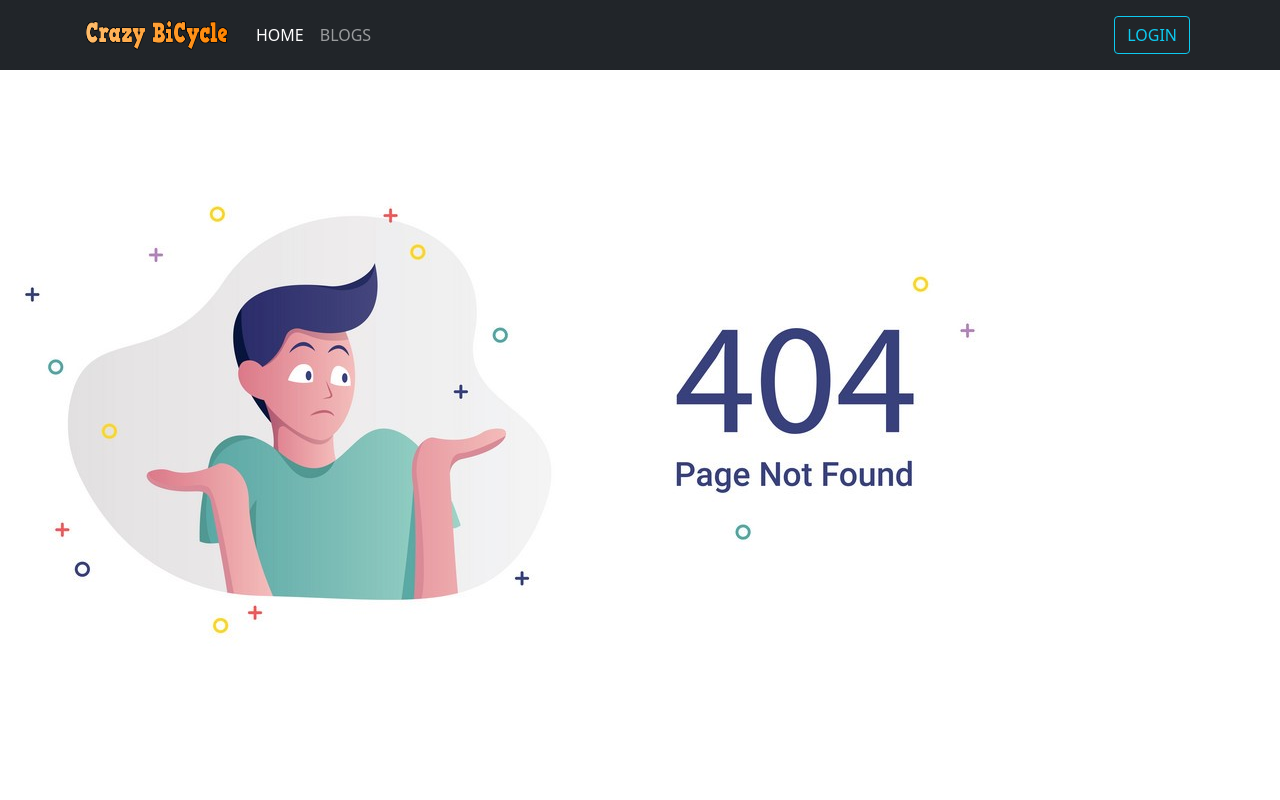
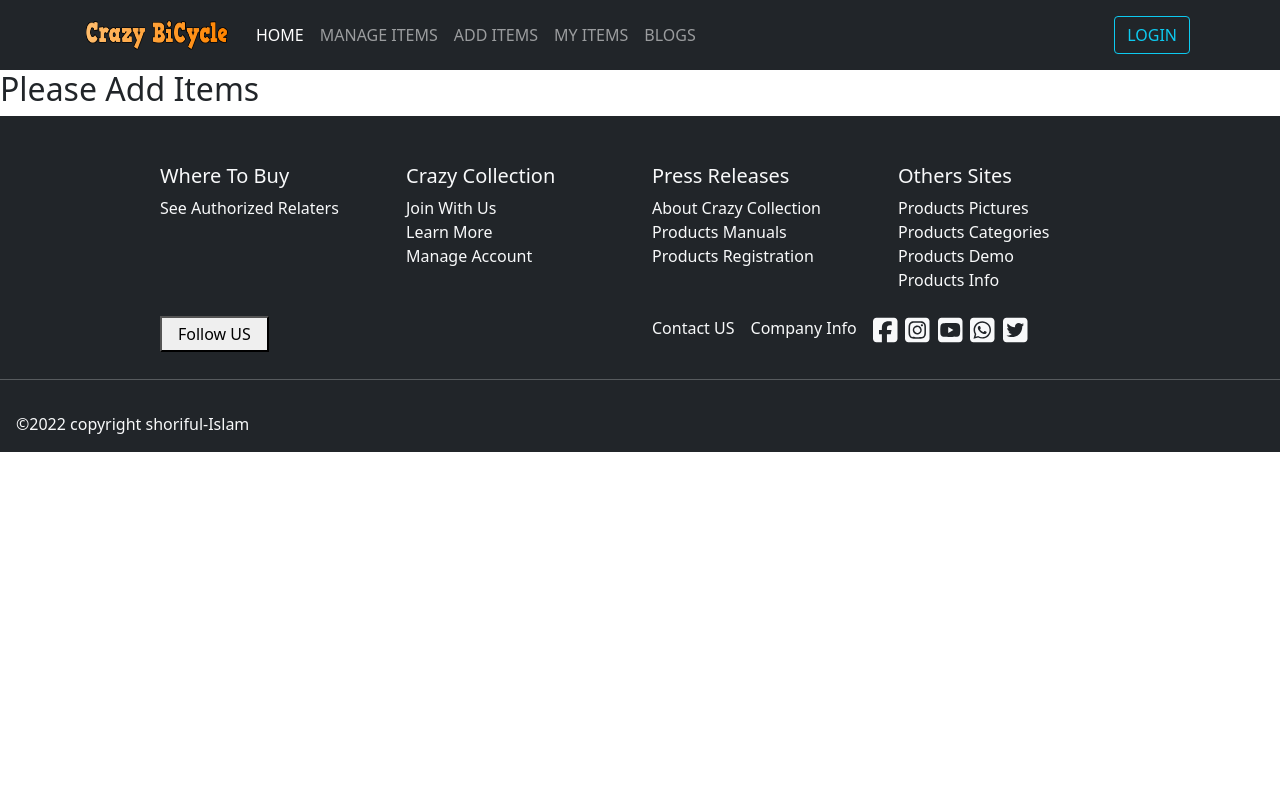
Before and after one commit to Shoriful-Islam-11055/BiCycle-CollectionBD-clint, a React (Create React App) app: page /addItems in a window 1280 px wide. Shown: the top 800 px of the page. Built offline with nearby package versions, Linux system fonts and the light colour scheme; no server answers; a web font is replaced by a local one.

Commit message:
some file create and react hook from istall

```diff
--- a/package.json
+++ b/package.json
@@ -17,6 +17,7 @@
     "react-bootstrap": "^2.3.1",
     "react-dom": "^18.1.0",
     "react-firebase-hooks": "^5.0.3",
+    "react-hook-form": "^7.30.0",
     "react-router-dom": "^6.3.0",
     "react-scripts": "5.0.1",
     "web-vitals": "^2.1.4"
--- a/src/App.js
+++ b/src/App.js
@@ -1,12 +1,15 @@
 import { Route, Routes } from "react-router-dom";
 import "./App.css";
+import AddItems from "./components/AddItems/AddItems";
 import AllItems from "./components/AllItems/AllItems";
 import Blogs from "./components/Blogs/Blogs";
 import Footer from "./components/Footer/Footer";
 import Header from "./components/Header/Header";
 import Home from "./components/Home/Home";
 import Login from "./components/Login/Login";
+import ManageItems from "./components/ManageItems/ManageItems";
 import ManageStock from "./components/ManageStock/ManageStock";
+import MyItems from "./components/MyItems/MyItems";
 import NotFound from "./components/NotFound/NotFound";
 import Register from "./components/Register/Register";
 function App() {
@@ -15,6 +18,9 @@ function App() {
       <Header></Header>
       <Routes>
         <Route path="/" element={<Home></Home>}></Route>
+        <Route path="/manageItems" element={<ManageItems></ManageItems>}></Route>
+        <Route path="/addItems" element={<AddItems></AddItems>}></Route>
+        <Route path="/myItems" element={<MyItems></MyItems>}></Route>
         <Route path="/login" element={<Login></Login>}></Route>
         <Route path="/register" element={<Register></Register>}></Route>
         <Route path="/blogs" element={<Blogs></Blogs>}></Route>
--- /dev/null
+++ b/src/components/AddItems/AddItems.js
@@ -0,0 +1,11 @@
+import React from 'react';
+
+const AddItems = () => {
+    return (
+        <div>
+            <h2>Please Add Items</h2>
+        </div>
+    );
+};
+
+export default AddItems;
--- a/src/components/Header/Header.js
+++ b/src/components/Header/Header.js
@@ -33,6 +33,15 @@ const Header = () => {
                 <Link className="nav-link active" aria-current="page" to="/">
                   HOME
                 </Link>
+                <Link className="nav-link" to="/manageItems">
+                  MANAGE ITEMS
+                </Link>
+                <Link className="nav-link" to="/addItems">
+                  ADD ITEMS
+                </Link>
+                <Link className="nav-link" to="/myItems">
+                  MY ITEMS
+                </Link>
                 <Link className="nav-link" to="/blogs">
                   BLOGS
                 </Link>
--- /dev/null
+++ b/src/components/ManageItems/ManageItems.js
@@ -0,0 +1,11 @@
+import React from 'react';
+
+const ManageItems = () => {
+    return (
+        <div>
+
+        </div>
+    );
+};
+
+export default ManageItems;
--- /dev/null
+++ b/src/components/MyItems/MyItems.js
@@ -0,0 +1,11 @@
+import React from 'react';
+
+const MyItems = () => {
+    return (
+        <div>
+
+        </div>
+    );
+};
+
+export default MyItems;
```
Also changed, not shown: src/components/AddItems/AddItems.css (added), src/components/ManageItems/ManageItems.css (added), src/components/MyItems/MyItems.css (added), 1 other file (tests, documents, lock files or other folders).
